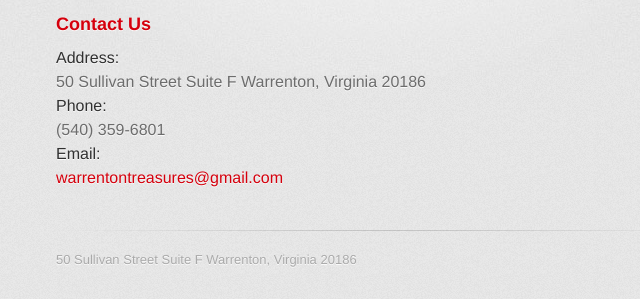
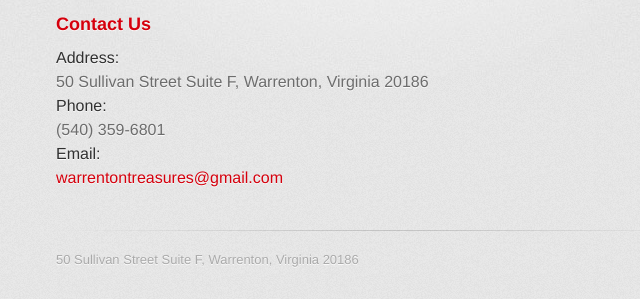
Before and after one commit to kemper/warrenton-treasure, a plain HTML site: page index.html in a window 1280 px wide. Shown: the part 498-797 px from the top of the page, 274-914 px from the left. Drawn offline with Linux system fonts and the light colour scheme; a web font is replaced by a local one.

Commit message:
Revert "fix address"
This reverts commit a78a52db9eacceaf0f784360029ea721adee672c.

```diff
--- a/index.html
+++ b/index.html
@@ -37,7 +37,7 @@
 
 <dl>
   <dt>Address:</dt>
-  <dd><address>50 Sullivan Street Suite F Warrenton, Virginia 20186</address></dd>
+  <dd><address>50 Sullivan Street Suite F, Warrenton, Virginia 20186</address></dd>
   <dt>Phone:</dt>
   <dd>(540) 359-6801</dd>
   <dt>Email:</dt>
@@ -46,7 +46,7 @@
         </section>
 
         <footer>
-<address>50 Sullivan Street Suite F Warrenton, Virginia 20186</address>
+<address>50 Sullivan Street Suite F, Warrenton, Virginia 20186</address>
         </footer>
 
       </div>
```
